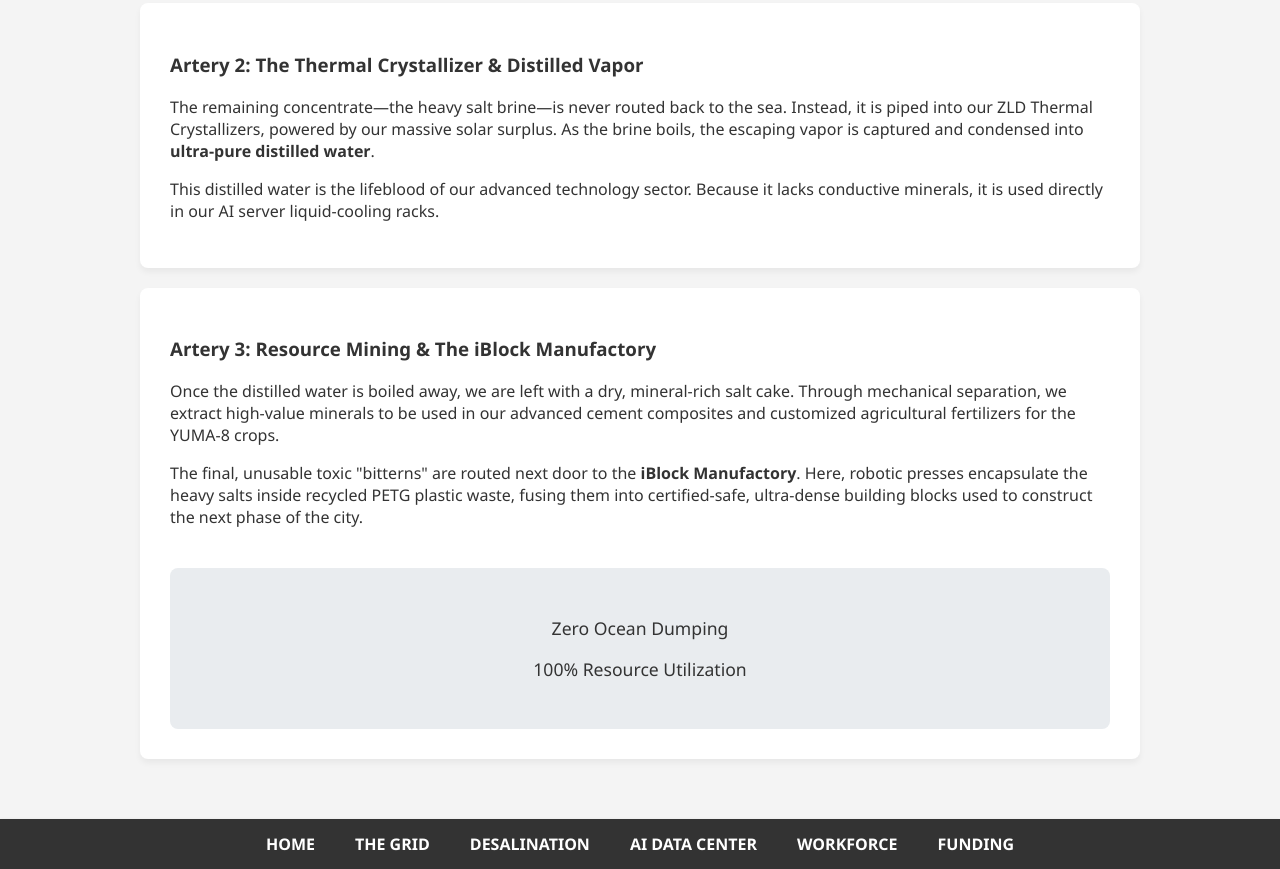
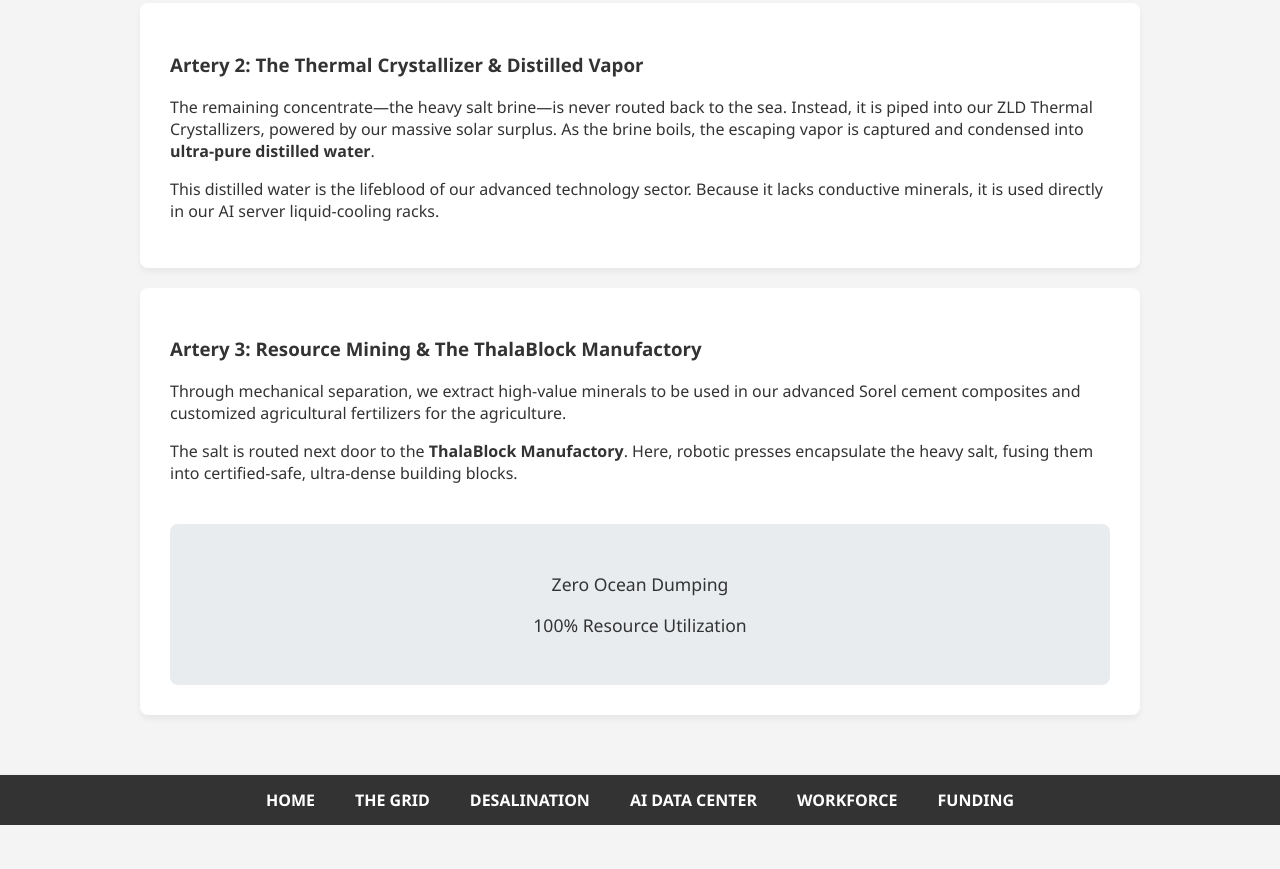
Before and after one commit to kuhns926/thalacast.website, a plain HTML site: page desalination.html in a window 1280 px wide. Shown: the part 960-1829 px from the top of the page. After the commit the page ends 1785 px from the top, so only its background shows below. Drawn offline with Linux system fonts and the light colour scheme.

Commit message:
Update section title and content for resource mining

```diff
--- a/desalination.html
+++ b/desalination.html
@@ -72,9 +72,9 @@
         </div>
 
         <div class="content-block">
-            <h3>Artery 3: Resource Mining & The iBlock Manufactory</h3>
-            <p>Once the distilled water is boiled away, we are left with a dry, mineral-rich salt cake. Through mechanical separation, we extract high-value minerals to be used in our advanced cement composites and customized agricultural fertilizers for the YUMA-8 crops.</p>
-            <p>The final, unusable toxic "bitterns" are routed next door to the <strong>iBlock Manufactory</strong>. Here, robotic presses encapsulate the heavy salts inside recycled PETG plastic waste, fusing them into certified-safe, ultra-dense building blocks used to construct the next phase of the city.</p>
+            <h3>Artery 3: Resource Mining & The ThalaBlock Manufactory</h3>
+            <p>Through mechanical separation, we extract high-value minerals to be used in our advanced Sorel cement composites and customized agricultural fertilizers for the agriculture.</p>
+            <p>The salt is routed next door to the <strong>ThalaBlock Manufactory</strong>. Here, robotic presses encapsulate the heavy salt, fusing them into certified-safe, ultra-dense building blocks.</p>
 
             <div class="stats-box">
                 <p>Zero Ocean Dumping</p> <p>100% Resource Utilization</p>
```
